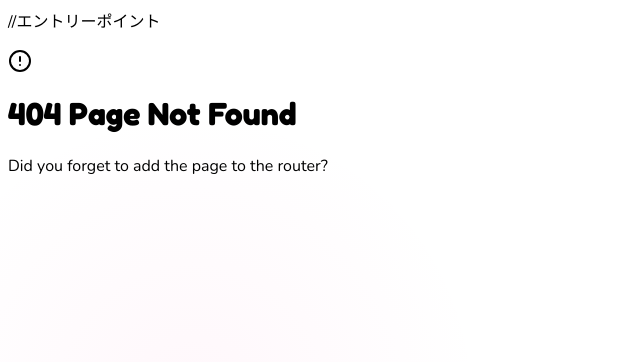
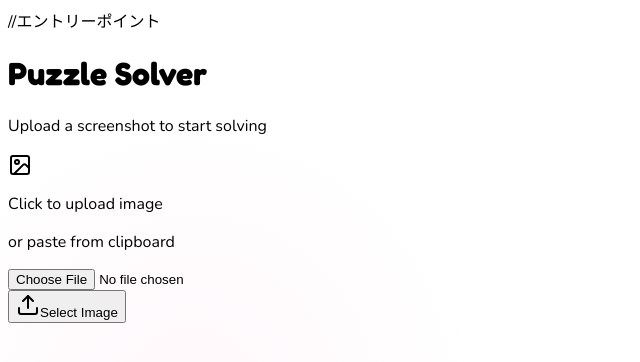
Before and after one commit to kakaka820/PuzzleSolver, a React (Vite) app in the folder client/: page /PuzzleSolver/ in a window 1280 px wide. Before the commit this address had no page. Shown: the top 362 px of the page, without its empty margins (0-640 px from the left). Built offline with nearby package versions, Linux system fonts and the light colour scheme; a web font is replaced by a local one.

Commit message:
Add files via upload

```diff
--- a/client/src/App.tsx
+++ b/client/src/App.tsx
@@ -1,7 +1,7 @@
 //client/src/App.tsx
 //ルーティング設定
 
-import { Switch, Route } from "wouter";
+import { Switch, Route, Router } from "wouter";
 import { queryClient } from "./lib/queryClient";
 import { QueryClientProvider } from "@tanstack/react-query";
 import { Toaster } from "@/components/ui/toaster";
@@ -11,7 +11,7 @@ import NotFound from "@/pages/not-found";
 import Home from "@/pages/home";
 import Calibration from "@/pages/Calibration";
 
-function Router() {
+function AppRouter() {
   return (
     <Switch>
       <Route path="/" component={Home} />
@@ -24,12 +24,14 @@ function Router() {
 
 function App() {
   return (
+    <Router base="/PuzzleSolver">
     <QueryClientProvider client={queryClient}>
       <TooltipProvider>
         <Toaster />
-        <Router />
+        <AppRouter />
       </TooltipProvider>
     </QueryClientProvider>
+    </Router>
   );
 }
 
```
